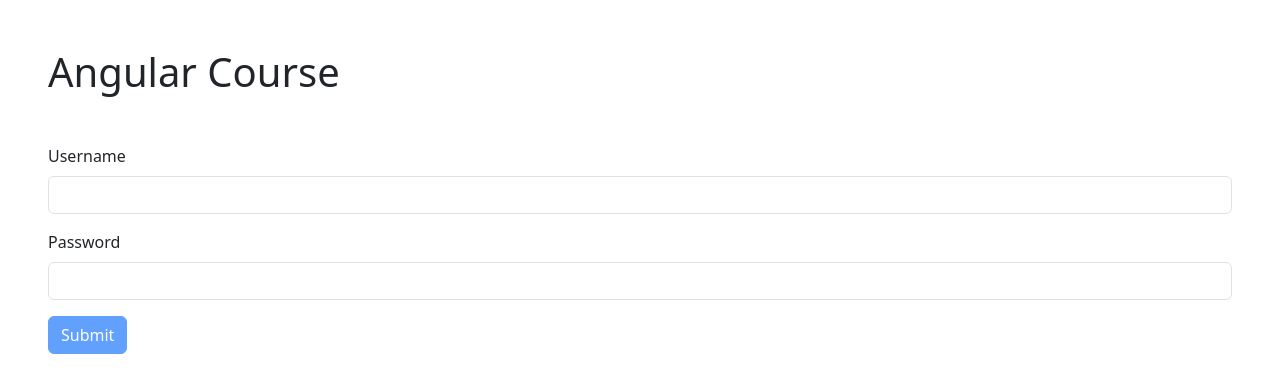
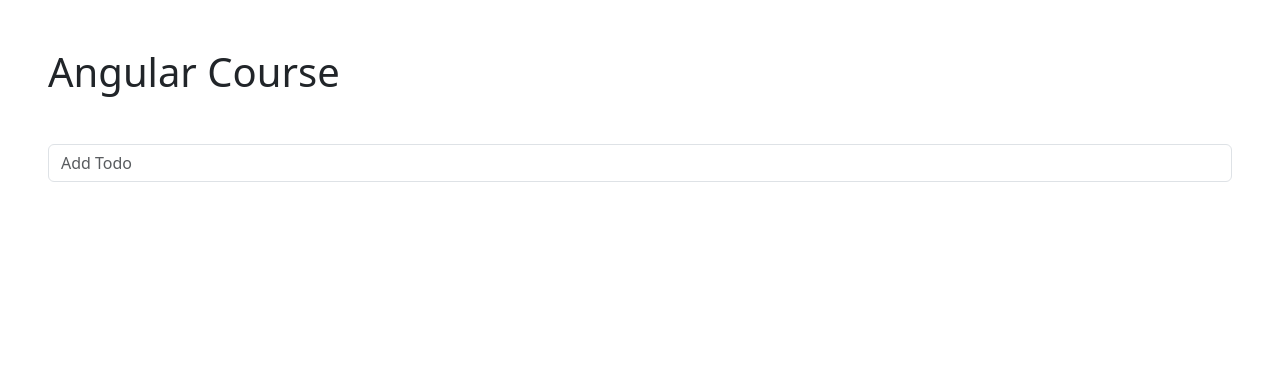
Before and after one commit to codeWithAshith/Angular-Course, an Angular app: page / in a window 1280 px wide. Shown: the top 392 px of the page. Built offline with nearby package versions, Linux system fonts and the light colour scheme.

Commit message:
30. Reactive form - Todo

```diff
--- a/src/app/app.component.html
+++ b/src/app/app.component.html
@@ -1,3 +1,3 @@
 <h1 class="m-5">Angular Course</h1>
 
-<app-signup-form />
+<app-todos />
--- a/src/app/app.module.ts
+++ b/src/app/app.module.ts
@@ -9,6 +9,7 @@ import { SummaryPipe } from './summary.pipe';
 import { FavoriteComponent } from './favorite/favorite.component';
 import { ContactFormComponent } from './contact-form/contact-form.component';
 import { SignupFormComponent } from './signup-form/signup-form.component';
+import { TodosComponent } from './todos/todos.component';
 
 @NgModule({
   declarations: [
@@ -18,6 +19,7 @@ import { SignupFormComponent } from './signup-form/signup-form.component';
     FavoriteComponent,
     ContactFormComponent,
     SignupFormComponent,
+    TodosComponent,
   ],
   imports: [BrowserModule, FormsModule, ReactiveFormsModule],
   providers: [CourseService],
--- /dev/null
+++ b/src/app/todos/todos.component.html
@@ -0,0 +1,23 @@
+<div class="m-5">
+  <form>
+    <div class="mb-3">
+      <input
+        type="text"
+        class="form-control"
+        placeholder="Add Todo"
+        #todo
+        (keyup.enter)="addTodo(todo)"
+      />
+    </div>
+  </form>
+
+  <ul class="list-group">
+    <li
+      *ngFor="let todo of todos.controls; index as index"
+      class="list-group-item"
+      (click)="removeTodo(index)"
+    >
+      {{ todo.value }}
+    </li>
+  </ul>
+</div>
--- /dev/null
+++ b/src/app/todos/todos.component.ts
@@ -0,0 +1,26 @@
+import { Component } from '@angular/core';
+import { FormArray, FormControl, FormGroup } from '@angular/forms';
+
+@Component({
+  selector: 'app-todos',
+  templateUrl: './todos.component.html',
+  styleUrls: ['./todos.component.css'],
+})
+export class TodosComponent {
+  form = new FormGroup({
+    todos: new FormArray([]),
+  });
+
+  addTodo(todo: HTMLInputElement) {
+    this.todos.push(new FormControl(todo.value));
+    todo.value = '';
+  }
+
+  removeTodo(index: number) {
+    this.todos.removeAt(index);
+  }
+
+  get todos() {
+    return this.form.get('todos') as FormArray;
+  }
+}
```
Also changed, not shown: src/app/todos/todos.component.css (added), 1 other file (tests, documents, lock files or other folders).
